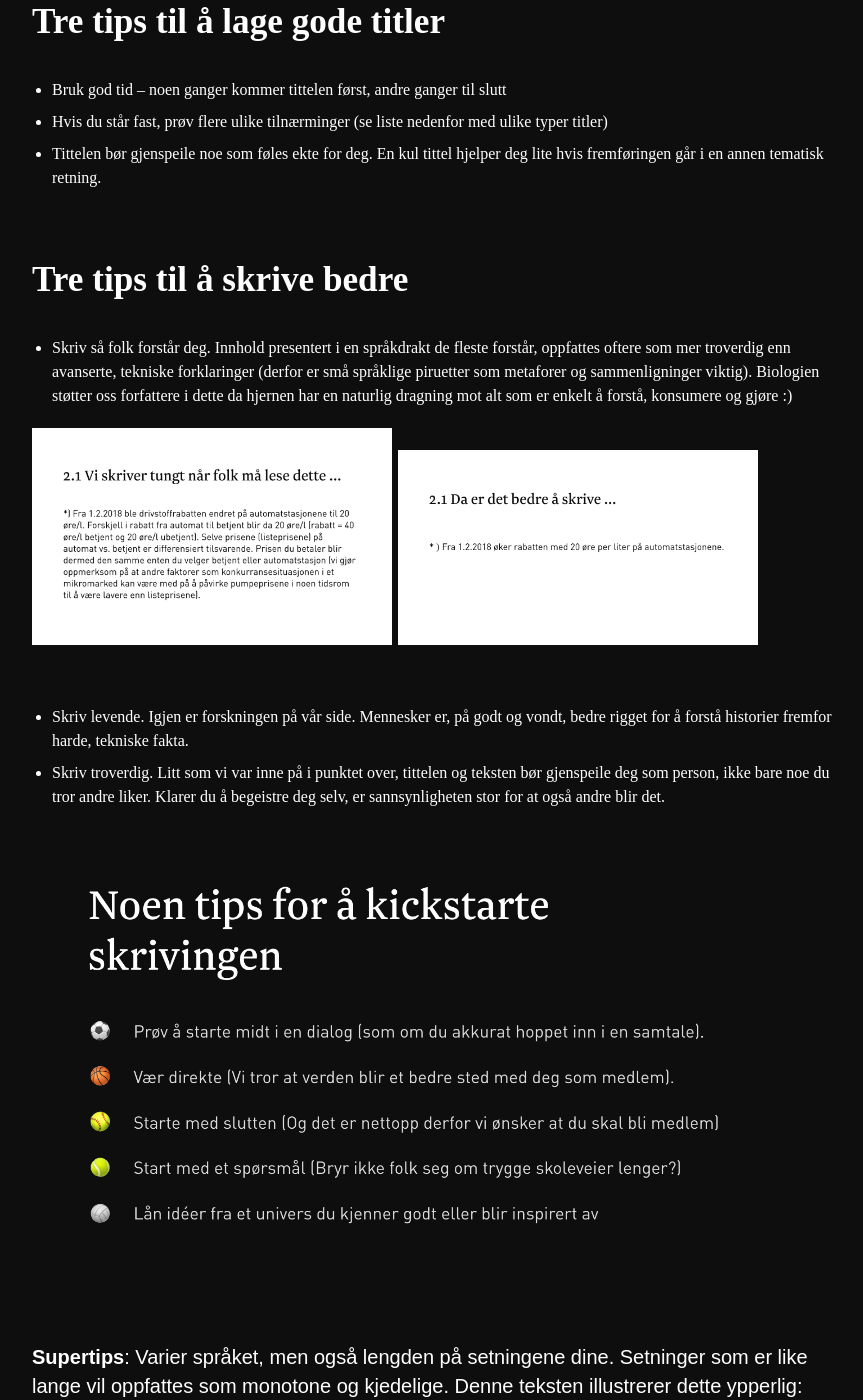
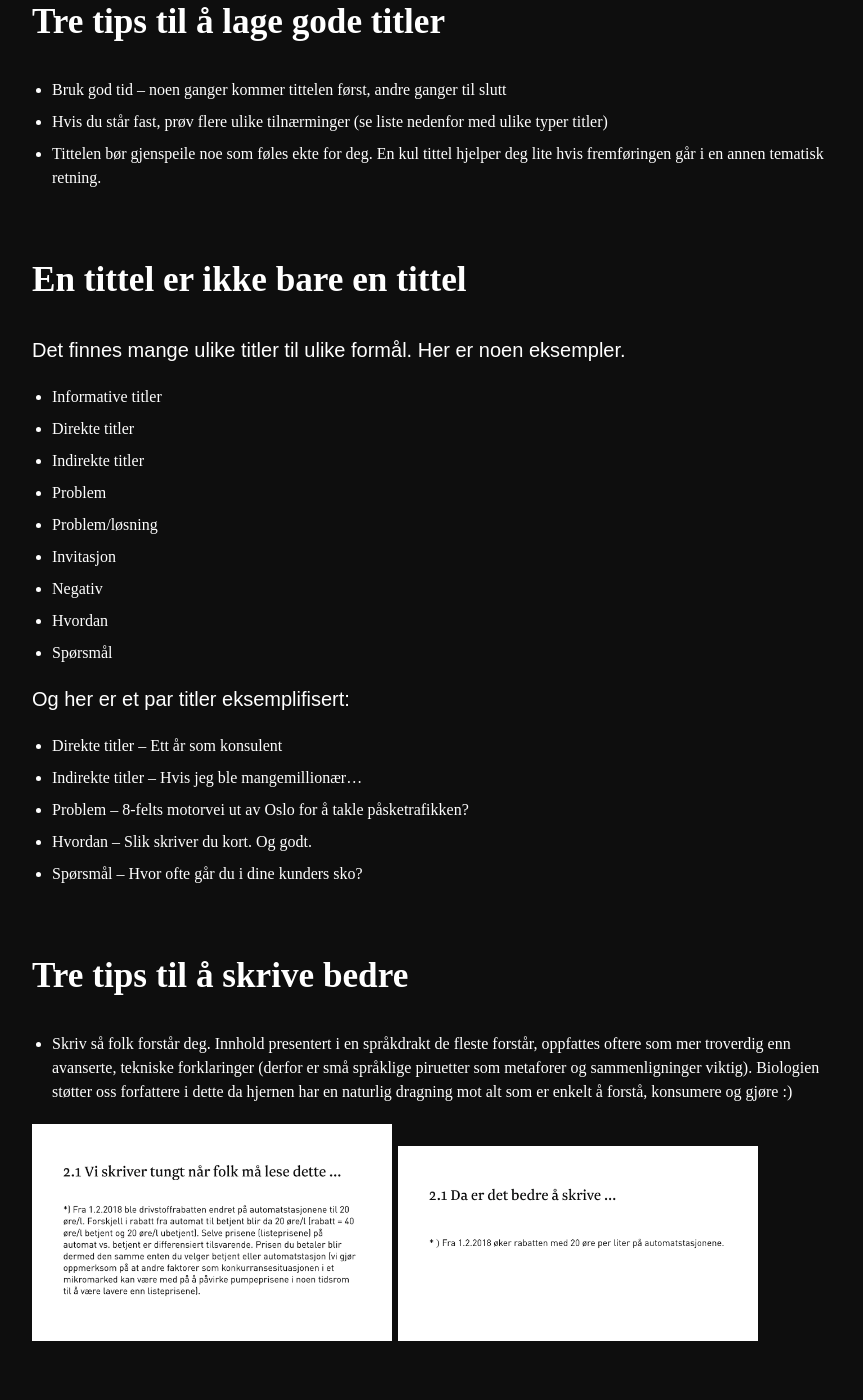
Before and after one commit to bekk/cfp, a Jekyll site: the page built from sider/titler/index.md, in a window 1280 px wide and 1400 px high, scrolled down 2293 px. Shown: the whole window, without its empty margins (208-1071 px from the left). Built offline with Jekyll 4.4.1, drawn with Linux system fonts in a browser that asks for light colours; our own code applies the rules of GitHub Pages for plain Markdown files; comment, search, counter and statistics services are not loaded; the repository's description, which GitHub fills in, is left out.

Commit message:
Update index.md

```diff
--- a/sider/titler/index.md
+++ b/sider/titler/index.md
@@ -23,6 +23,28 @@ Tenk hvor digg det hadde vært å finne en tyrirot av en tittel? En som brant se
 - Hvis du står fast, prøv flere ulike tilnærminger (se liste nedenfor med ulike typer titler)
 - Tittelen bør gjenspeile noe som føles ekte for deg. En kul tittel hjelper deg lite hvis fremføringen går i en annen tematisk retning.
 
+## En tittel er ikke bare en tittel
+
+Det finnes mange ulike titler til ulike formål. Her er noen eksempler.
+
+- Informative titler
+- Direkte titler
+- Indirekte titler
+- Problem
+- Problem/løsning
+- Invitasjon
+- Negativ
+- Hvordan
+- Spørsmål
+
+Og her er et par titler eksemplifisert:
+
+- Direkte titler – Ett år som konsulent
+- Indirekte titler – Hvis jeg ble mangemillionær…
+- Problem – 8-felts motorvei ut av Oslo for å takle påsketrafikken?
+- Hvordan – Slik skriver du kort. Og godt.
+- Spørsmål – Hvor ofte går du i dine kunders sko?
+
 ## Tre tips til å skrive bedre
 - Skriv så folk forstår deg. Innhold presentert i en språkdrakt de fleste forstår, oppfattes oftere som mer troverdig enn avanserte, tekniske forklaringer (derfor er små språklige piruetter som metaforer og sammenligninger viktig). Biologien støtter oss forfattere i dette da hjernen har en naturlig dragning mot alt som er enkelt å forstå, konsumere og gjøre :)
 
```
